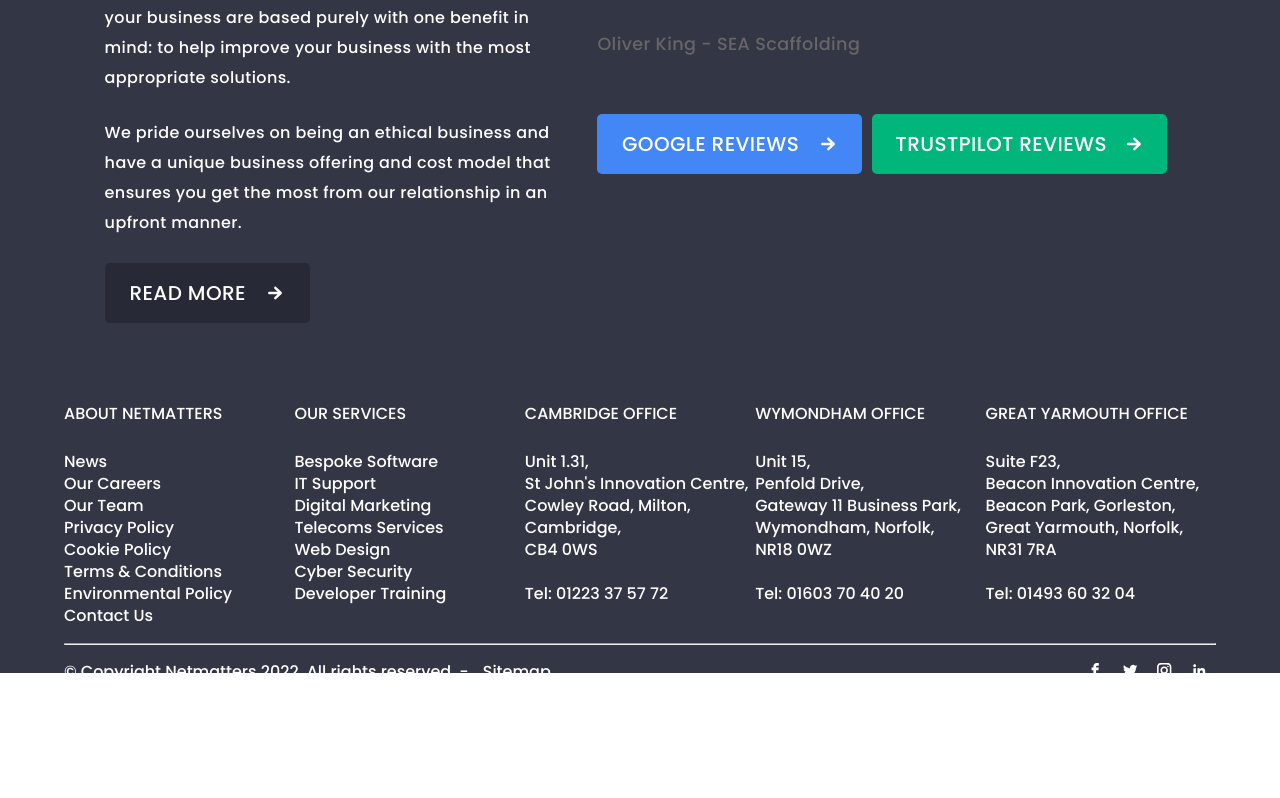
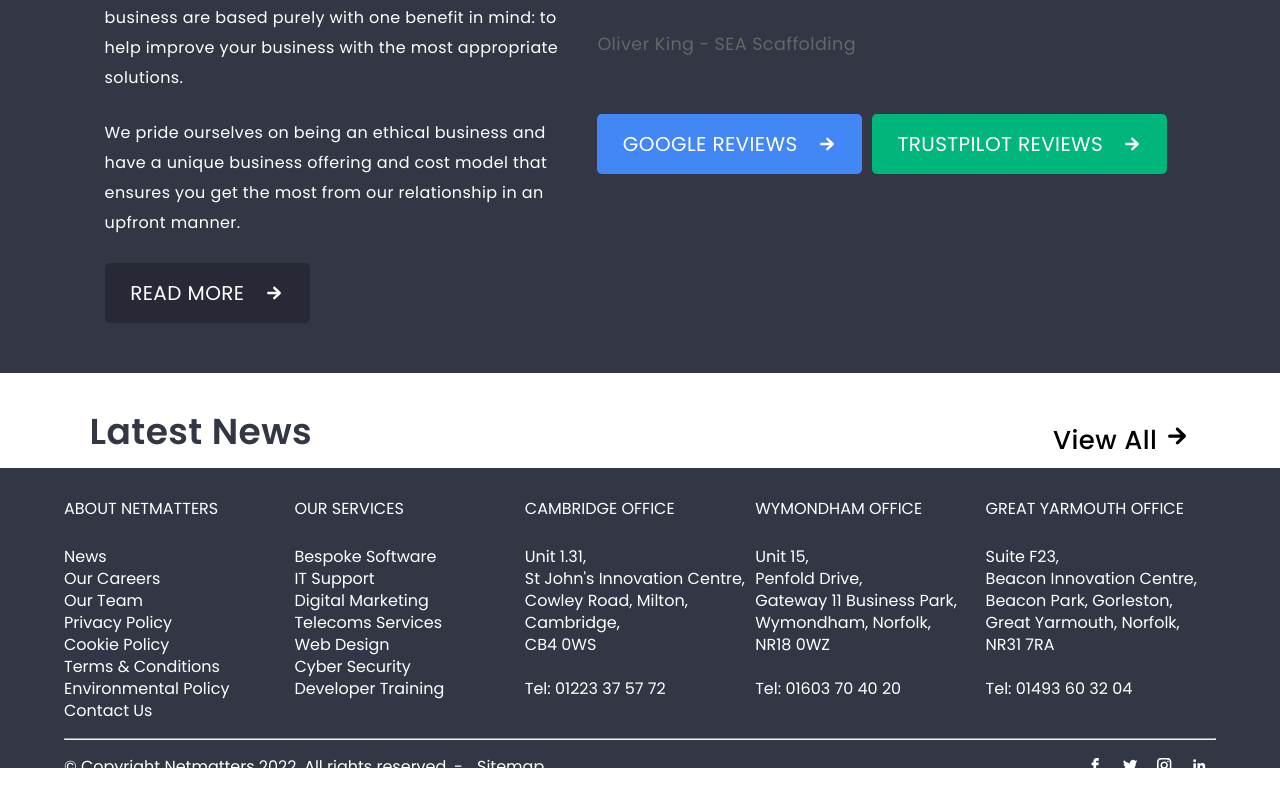
Before and after one commit to Syntax-Read3r/HTML-CSS-reflection, a React (Create React App) app: page / in a window 1280 px wide. Shown: the part 2537-3335 px from the top of the page. Before the commit the page ends 3240 px from the top, so only its background shows below. Built offline with nearby package versions, Linux system fonts and the light colour scheme.

Commit message:
add latestNews component

```diff
--- a/src/App.js
+++ b/src/App.js
@@ -7,6 +7,7 @@
 import OurServices from './Components/OurServices/OurServices';
 import Awards from './Components/Awards/Awards';
 import Reviews from './Components/Reviews/Reviews';
+import LatestNews from './Components/LatestNews/LatestNews';
 // import SideMenu from './Components/SideMenu/SideMenu';
 
 
@@ -20,6 +21,7 @@
       <OurServices />
       <Awards />
       <Reviews />
+      <LatestNews />
       <Footer />
     </div>
   );
--- /dev/null
+++ b/src/Components/LatestNews/LatestNews.jsx
@@ -0,0 +1,16 @@
+import React from "react";
+import { IoMdArrowRoundForward } from "react-icons/io";
+
+function LatestNews() {
+	return (
+		<div className="latestNews__container">
+			<div className="latestNews__container--header">
+				<h2>Latest News</h2>
+				<h3>View All <IoMdArrowRoundForward className="latestNews__container--header--icon"/></h3>
+			</div>
+			<div className="latestNews__container--news"></div>
+		</div>
+	);
+}
+
+export default LatestNews;
--- /dev/null
+++ b/src/Components/LatestNews/_latestNews.scss
@@ -0,0 +1,32 @@
+.latestNews__container {
+	display: block;
+	margin: 0 auto;
+	width: 86%;
+    font-family: $default-font;
+    line-height: 1.1rem;
+    letter-spacing: .4px;
+
+	&--header {
+		display: flex;
+		justify-content: space-between;
+		padding: 50px 0 0 0;
+
+		& h2 {
+			font-size: 2.25rem;
+			font-weight: 600;
+			margin: 0 0 28px;
+			color: #333645;
+		}
+
+        & h3 {
+            margin-bottom: 15px;
+            font-size: 1.625rem;
+            font-weight: 500;
+
+            &:hover {
+                cursor: pointer;
+                text-decoration: underline;
+            }
+        }
+	}
+}
--- a/src/Components/Styles/sass/abstracts/_variables.scss
+++ b/src/Components/Styles/sass/abstracts/_variables.scss
@@ -10,7 +10,7 @@
 
 // Fonts
 
-@import url('https://fonts.googleapis.com/css2?family=Poppins:wght@300;500;600&display=swap');
+@import url('https://fonts.googleapis.com/css2?family=Poppins:wght@300;400;500;600&display=swap');
 
 $default-font: 'Poppins', sans-serif;
 
--- a/src/Components/Styles/sass/main.css
+++ b/src/Components/Styles/sass/main.css
@@ -1,4 +1,4 @@
-@import url("https://fonts.googleapis.com/css2?family=Poppins:wght@300;500;600&display=swap");
+@import url("https://fonts.googleapis.com/css2?family=Poppins:wght@300;400;500;600&display=swap");
 .navbar__top--menu.open .navbar__top--menu--burger {
   transform: translateX(-30px);
   -webkit-transform: translateX(-30px);
@@ -817,4 +817,33 @@
   padding: 10px 20px;
   font-size: 20px;
   text-transform: uppercase;
+}
+
+.latestNews__container {
+  display: block;
+  margin: 0 auto;
+  width: 86%;
+  font-family: "Poppins", sans-serif;
+  line-height: 1.1rem;
+  letter-spacing: 0.4px;
+}
+.latestNews__container--header {
+  display: flex;
+  justify-content: space-between;
+  padding: 50px 0 0 0;
+}
+.latestNews__container--header h2 {
+  font-size: 2.25rem;
+  font-weight: 600;
+  margin: 0 0 28px;
+  color: #333645;
+}
+.latestNews__container--header h3 {
+  margin-bottom: 15px;
+  font-size: 1.625rem;
+  font-weight: 500;
+}
+.latestNews__container--header h3:hover {
+  cursor: pointer;
+  text-decoration: underline;
 }/*# sourceMappingURL=main.css.map */
--- a/src/Components/Styles/sass/main.scss
+++ b/src/Components/Styles/sass/main.scss
@@ -27,5 +27,6 @@
 @import '../../Card/card';
 @import '../../Awards/awards';
 @import '../../Reviews/reviews';
+@import '../../LatestNews/latestNews';
 
 @import "layout/grid";
```
Also changed, not shown: 1 other file (tests, documents, lock files or other folders).
